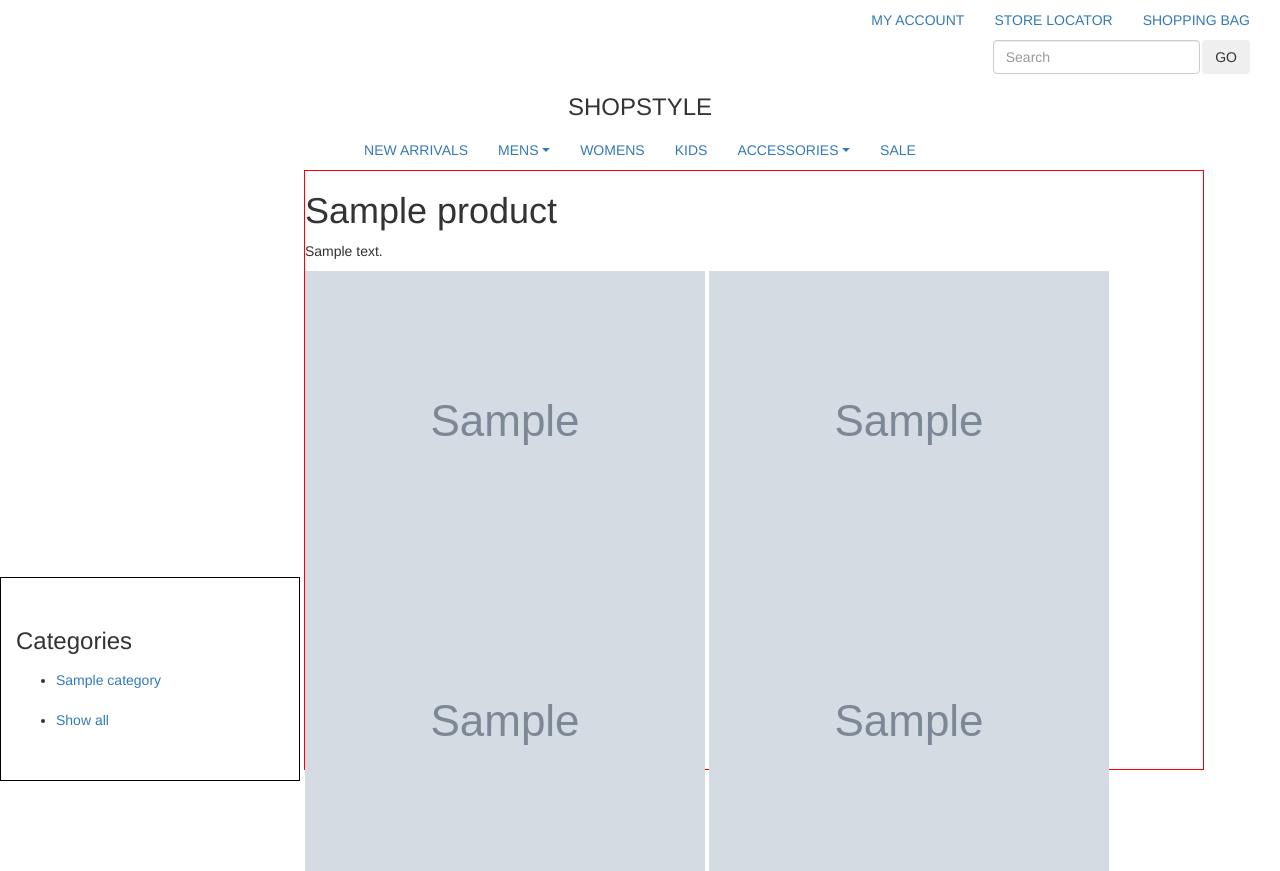
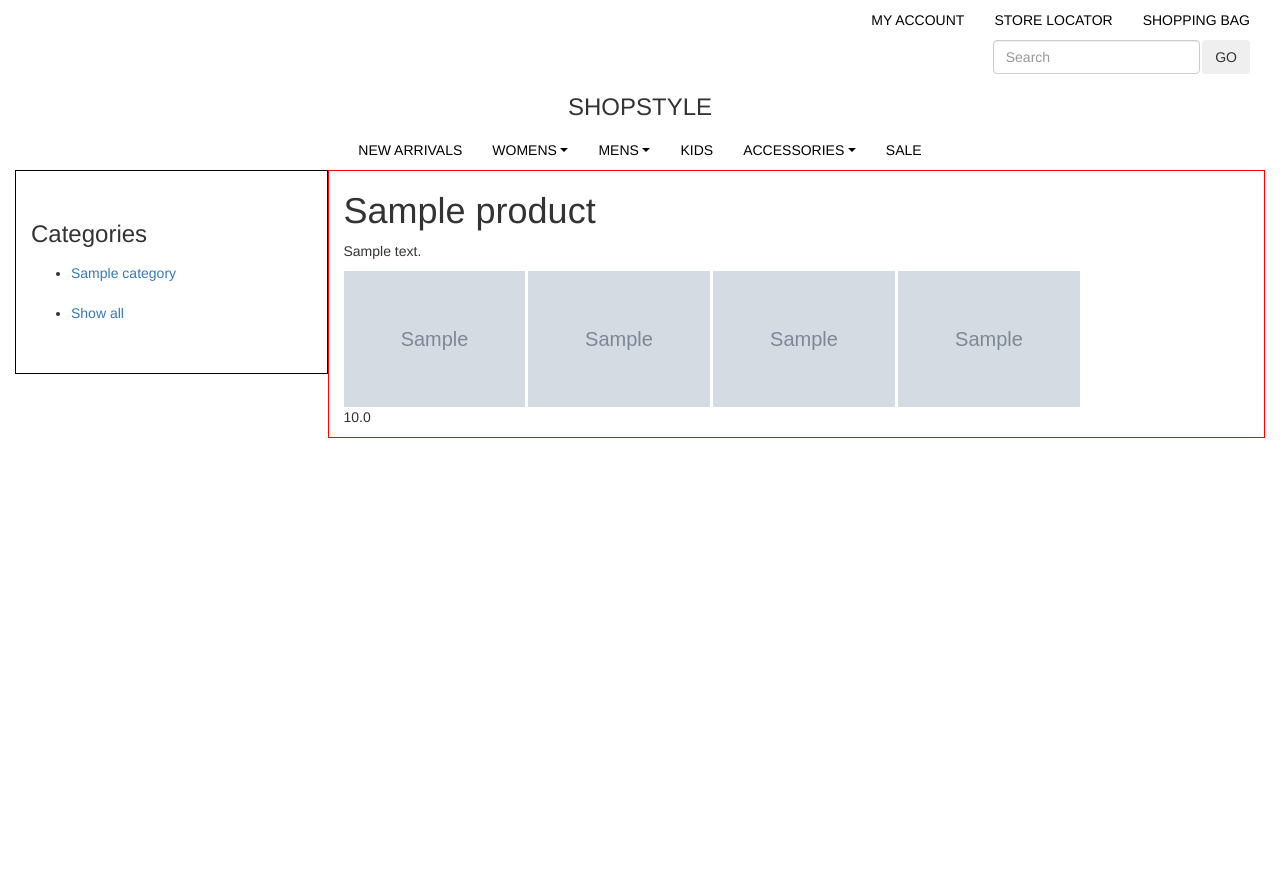
Before and after one commit to joekuo135/EcommerceSite, a Django app: template apps/products_app/templates/products_app/product_dash.html in a window 1280 px wide. After the commit the page ends 438 px from the top, so only its background shows below. Run offline with Django 3.2, Linux system fonts and the light colour scheme; tables that the repository leaves empty hold one stand-in row (values such as "Sample post"); the template is opened without the code that fills it: values that come from a table or form of the project are taken from there, most other values are stand-ins (such as "Sample title", 1, 10 or a date in 2020); grey boxes marked "Sample" are stand-in pictures; parts of the project's set-up code (start-up, migrations or seed data) failed here and were passed over; some libraries are stand-ins or nearby versions.

Commit message:
product_dash.html product style sheet

```diff
--- a/apps/products_app/static/products_app/css/style.css
+++ b/apps/products_app/static/products_app/css/style.css
@@ -1,9 +1,39 @@
+/* Drop down menu style */
+.dropdown-menu .sub-menu {
+  left: 100%;
+  position: absolute;
+  top: 0;
+  visibility: hidden;
+  margin-top: -1px;
+}
+.dropdown-menu li:hover .sub-menu {
+  visibility: visible;
+}
+.dropdown:hover .dropdown-menu {
+  display: block;
+}
+.nav-tabs .dropdown-menu, .navbar .dropdown-menu {
+  margin-top: 0;
+}
+.nav-link {color: #010000;}
+
+#accessMenu {
+  margin-top: 0px;
+  border: 0px;
+}
+#exclusiveSubmenu {
+  margin-top: 90px;
+}
+/* END Drop down menu style */
+
+
 .item{
   display: inline-block;
-  margin-right: 30px;;
-  margin-bottom: 30px;
+  width: 20%;
+  /* margin-right: 30px;
+  margin-bottom: 30px; */
   vertical-align: top;
-  min-height: 300px;
+  /* min-height: 300px; */
 
 }
 .item>p{
@@ -25,14 +55,14 @@ flex-wrap: wrap;
 }
 
 #categorybox{
-  width: 300px;
+  /* width: 300px; */
   border: 1px solid black;
   display: inline-block;
 }
 
 #show_product{
-  width: 900px;
-  height: 600px;
+  /* width: 900px;
+  height: 600px; */
   display: inline-block;
   border: 1px solid red;
 }
--- a/apps/products_app/templates/products_app/product_dash.html
+++ b/apps/products_app/templates/products_app/product_dash.html
@@ -27,7 +27,6 @@
         </ul>
     </div> <!-- end container fluid-->
 
-
     <!-- SEARCH SECTION -->
     <div class="container-fluid">
         <div class="collapse navbar-collapse">
@@ -55,13 +54,20 @@
       <ul class="nav justify-content-center navbar-toggleable-sm flex-sm-row">
         <li><a class="nav-item nav-link active" href="#">NEW ARRIVALS</a></li>
         <li class="dropdown">
+        <a href="#" class="nav-item nav-link dropdown-toggle" data-toggle="dropdown">WOMENS</a>
+          <ul class="dropdown-menu" id="accessMenu" aria-haspopup="true" aria-expanded="false">
+            <li><a href="/products/show_dashboard/Womens">Apparel</a></li>
+            <li><a href="">Footwear</a></li>
+          </ul>
+        </li>
+        <li class="dropdown">
           <a href="#" class="nav-item nav-link dropdown-toggle" data-toggle="dropdown">MENS</a>
           <ul class="dropdown-menu" id="accessMenu" aria-haspopup="true" aria-expanded="false">
             <li><a href="#">Apparel</a></li>
-                          <li><a href="#">Footwear</a></li>
+            <li><a href="/products/show_dashboard/Mens">Footwear</a></li>
           </ul>
         </li>
-                      <li><a class="nav-item nav-link" href="#">WOMENS</a></li>
+
         <li><a class="nav-item nav-link" href="#">KIDS</a></li>
 
         <li class="dropdown">
@@ -92,10 +98,11 @@
     </div> <!-- end container fluid-->
 
         <!-- //////////////////////////////////////////////////////////////////////////////////////// -->
+<div class="row vdivide"></div>
 
-
-    <div class="container-fluid" id="categorybox">
+<div class="container-fluid">
     <div class="row-fluid">
+        <section class="align-top col-sm-3" id="categorybox">
             <h3 style='margin-top: 50px; padding: 0px 0px 5px 0px;'>Categories</h3>
                 <ul>
                     {%for category in categories%}
@@ -103,22 +110,20 @@
                     {%endfor%}
                     <li style="margin-top: 20px; margin-bottom: 50px;"><a class='showall' href="/products/all/1">Show all</a></li>
                 </ul>
-            </div> <!-- end row-fluid -->
-    </div> <!-- end container-fluid -->
-
-    <div id="show_product">
+        </section>
+        <section class="col-sm-9" id="show_product">
             {% for product in products%}
             <h1>{{product.name}}</h1>
             <p>{{product.description}}</p>
-<img src={{product.image1}}>
-<img src={{product.image2}}>
-<img src={{product.image3}}>
-<img src={{product.image4}}>
+            <img class="item" src={{product.image1}}>
+            <img class="item" src={{product.image2}}>
+            <img class="item" src={{product.image3}}>
+            <img class="item" src={{product.image4}}>
+            <p>{{product.price}}</p>
             {% endfor %}
-
-
+        </section>
     </div>
-
+</div> <!-- end container-fluid -->
 
 
 
```
Lines whose indentation alone changed are shown as unchanged.
